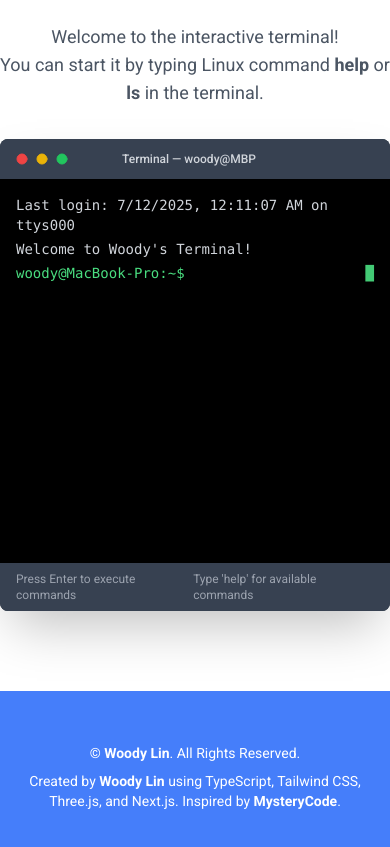
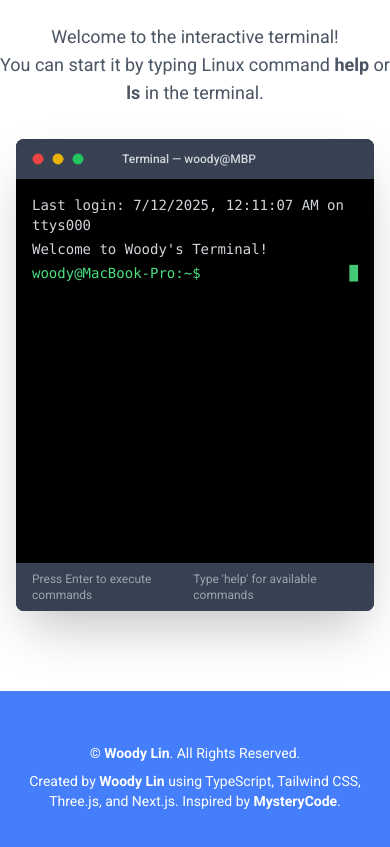
Before and after one commit to WoodyLinwc/Portfolio-Next.js, a Next.js app in the folder portfolio/: page /learning in a window 390 px wide. Shown: the part 960-1807 px from the top of the page. Built offline with nearby package versions, Linux system fonts and the light colour scheme.

Commit message:
Update MacTerminal.tsx

```diff
--- a/portfolio/src/components/learning/terminal/MacTerminal.tsx
+++ b/portfolio/src/components/learning/terminal/MacTerminal.tsx
@@ -134,6 +134,7 @@ export default function MacTerminal() {
     return (
         <>
             <style dangerouslySetInnerHTML={{ __html: scrollbarStyles }} />
+            <div className="px-4 sm:px-6 md:px-8 lg:px-12">
                 <div className="w-full max-w-4xl mx-auto bg-gray-800 rounded-lg shadow-2xl overflow-hidden">
                     {/* Terminal Header */}
                     <div className="bg-gray-700 px-4 py-3 flex items-center justify-between">
@@ -147,7 +148,9 @@ export default function MacTerminal() {
                                 Terminal — woody@MacBook-Pro:{" "}
                                 {TERMINAL_CONFIG.currentDirectory}
                             </span>
-                        <span className="sm:hidden">Terminal — woody@MBP</span>
+                            <span className="sm:hidden">
+                                Terminal — woody@MBP
+                            </span>
                             {widgetLoaded && (
                                 <span className="ml-2 text-green-400">
                                     [Live2D: ACTIVE]
@@ -216,7 +219,10 @@ export default function MacTerminal() {
                     {/* Terminal Footer Info */}
                     <div className="bg-gray-700 px-4 py-2 text-xs text-gray-400 flex justify-between">
                         <span>Press Enter to execute commands</span>
-                    <span>Type &apos;help&apos; for available commands</span>
+                        <span>
+                            Type &apos;help&apos; for available commands
+                        </span>
+                    </div>
                 </div>
             </div>
 
```
Lines whose indentation alone changed are shown as unchanged.
